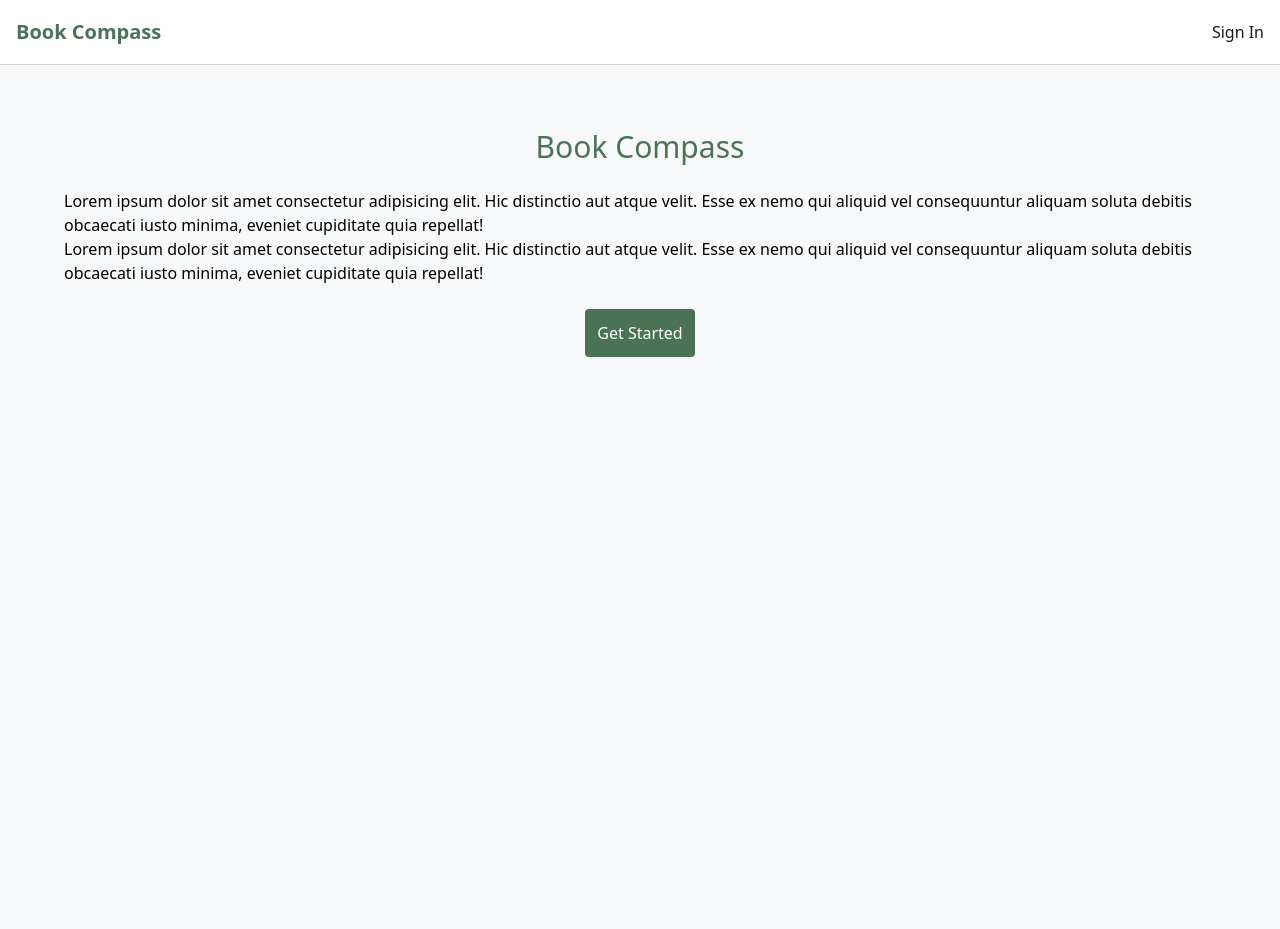
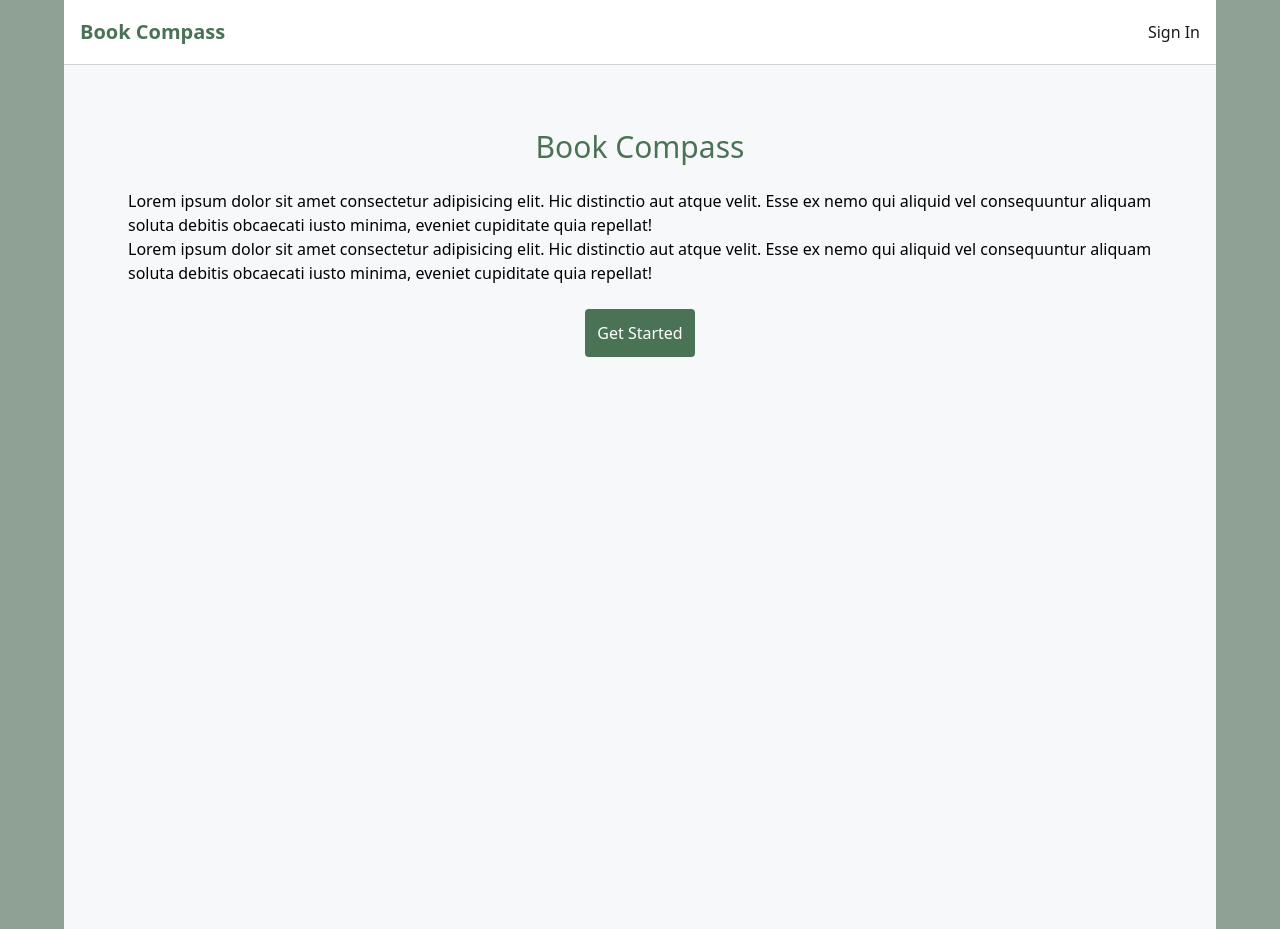
Before and after one commit to IraShy/book-compass-client, a React (Vite) app: page / in a window 1280 px wide. Built offline with nearby package versions, Linux system fonts and the light colour scheme; no server answers.

Commit message:
feat(style): minor changes to general styling

```diff
--- a/src/styles/index.css
+++ b/src/styles/index.css
@@ -8,12 +8,11 @@
 body {
   margin: 0;
   padding: 0;
-  /* background-color: #b0b4db77; */
-  background: linear-gradient(135deg, #b0b4db33, #b0b4db77);
+  background-color: #3a5a4491;
 }
 
 .container {
-  @apply min-h-screen flex flex-col items-center p-8 mx-auto max-w-7xl;
+  @apply min-h-screen flex flex-col items-center p-8 mx-auto max-w-6xl;
   background-color: var(--color-secondary);
 }
 
@@ -108,7 +107,7 @@ input:not(.input-error):invalid {
 /* ***** HEADER ***** */
 
 .header {
-  @apply border-b sticky z-50 max-w-7xl mx-auto w-full;
+  @apply border-b sticky z-50 max-w-6xl mx-auto w-full;
   border-color: var(--color-border);
   background-color: var(--color-white);
 }
```
